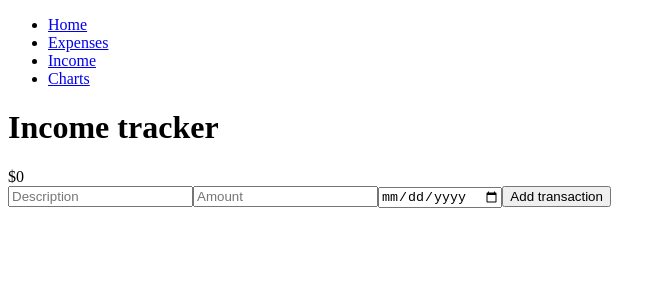
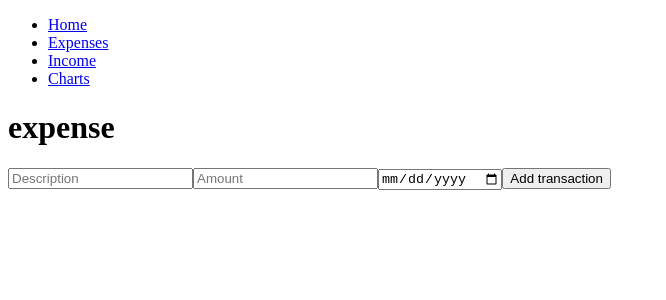
Before and after one commit to KateAnisha/bacon-frontend, a React (Create React App) app: page /expenses in a window 1280 px wide. Shown: the top 300 px of the page, without its empty margins (0-666 px from the left). Built offline with nearby package versions, Linux system fonts and the light colour scheme; the HTML template or start-up script is replaced by a standard one.

Commit message:
Added app pages, removed transaction form from main page and added to expenses page

```diff
--- a/src/App.js
+++ b/src/App.js
@@ -1,36 +1,30 @@
-import React, {useState, useEffect} from 'react';
+import {useState, useEffect} from 'react';
 import {BrowserRouter as Router, Route, Switch} from 'react-router-dom';
 import Header from './components/Header';
-import IncomeForm from './components/IncomeForm';
-import ListTransactions from './components/ListTransactions';
+
 import Login from './components/Login';
 import MainNav from './components/MainNav';
 import Index from './components/Index';
+import Expenses from './pages/Expenses';
 
 function App() {
-  const [income, setIncome] = useState([]);
-  const [totalIncome, setTotalIncome] = useState(0);
 
-  useEffect(() => {
-    let addToBalance = 0;
-    for(let i = 0; i < income.length; i++){
-      addToBalance += parseInt(income[i].amount);
-    }
-    setTotalIncome(addToBalance)
-  }, [income]);
   return (
-
 
     <div className="App">
       <Router>
       <MainNav />
         <Switch>
-          <Route exact path="/" exact component={Index} />
+          <Route exact path="/" component={Index} />
+        </Switch>
+
+        <Switch>
+          <Route exact path="/expenses" component={Expenses} />
         </Switch>
       </Router>
-      <Header totalIncome={totalIncome} />
-      <IncomeForm income={income} setIncome={setIncome}/>
-      <ListTransactions income={income} setIncome={setIncome} />
+
+
+
     </div>
   );
 }
--- /dev/null
+++ b/src/pages/Expenses.js
@@ -0,0 +1,30 @@
+// import React from 'react';
+import React, {useState, useEffect} from 'react';
+import TransactionForm from '../components/TransactionForm';
+import ListTransactions from '../components/ListTransactions';
+import TransactionItem from '../components/TransactionItem';
+
+function Expenses() {
+    const [income, setIncome] = useState([]);
+    const [totalIncome, setTotalIncome] = useState(0);
+
+    useEffect(() => {
+        let addToBalance = 0;
+        for(let i = 0; i < income.length; i++){
+        addToBalance += parseInt(income[i].amount);
+        }
+        setTotalIncome(addToBalance)
+    }, [income]);
+
+    return (
+        <div>
+        <h1>expense</h1>
+                <TransactionForm />
+                {/* <ListTransactions />
+                <TransactionItem /> */}
+        </div>
+
+    )
+}
+
+export default Expenses
```
Also changed, not shown: src/components/TransactionForm.js (renamed from src/components/IncomeForm.js, +5 -4 lines), src/components/Expenses.js (deleted), src/pages/Charts.js (added), src/pages/Home.js (renamed from src/components/Home.js), src/pages/Income.js (renamed from src/components/Income.js).
